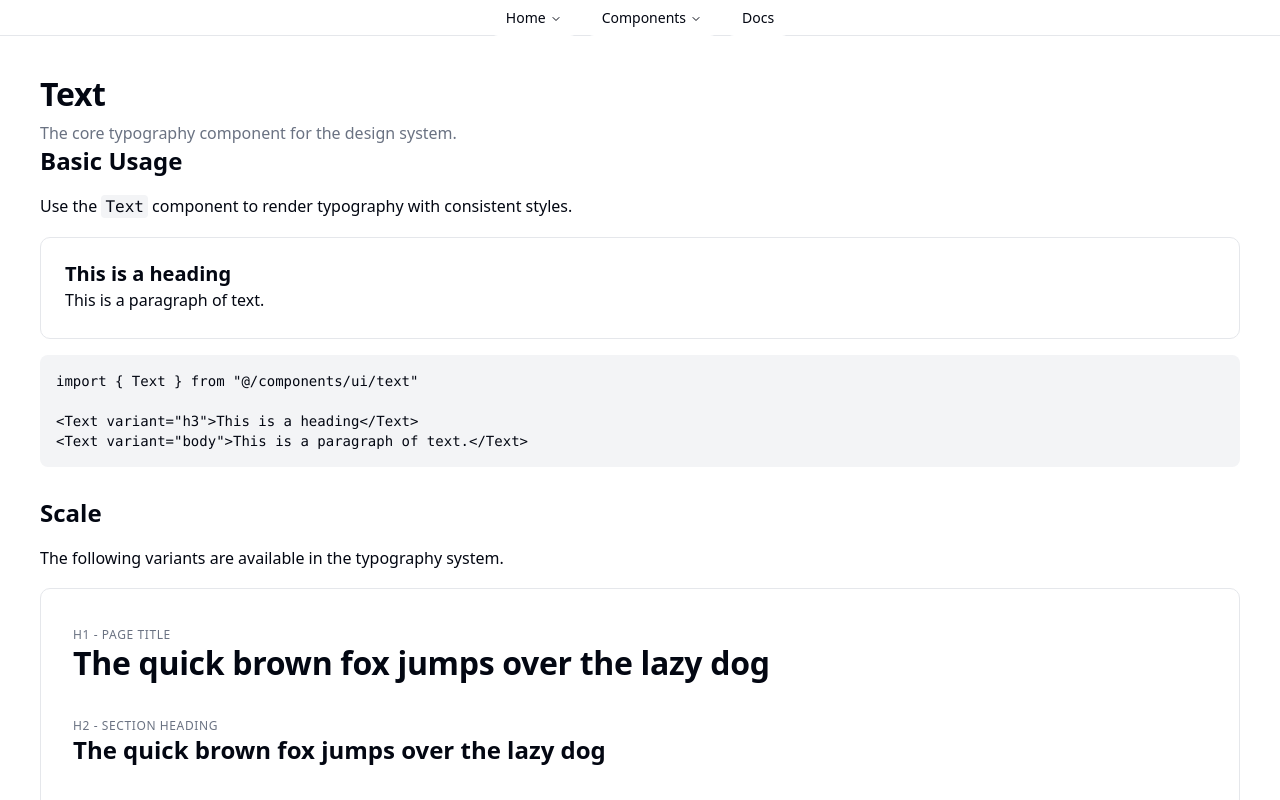
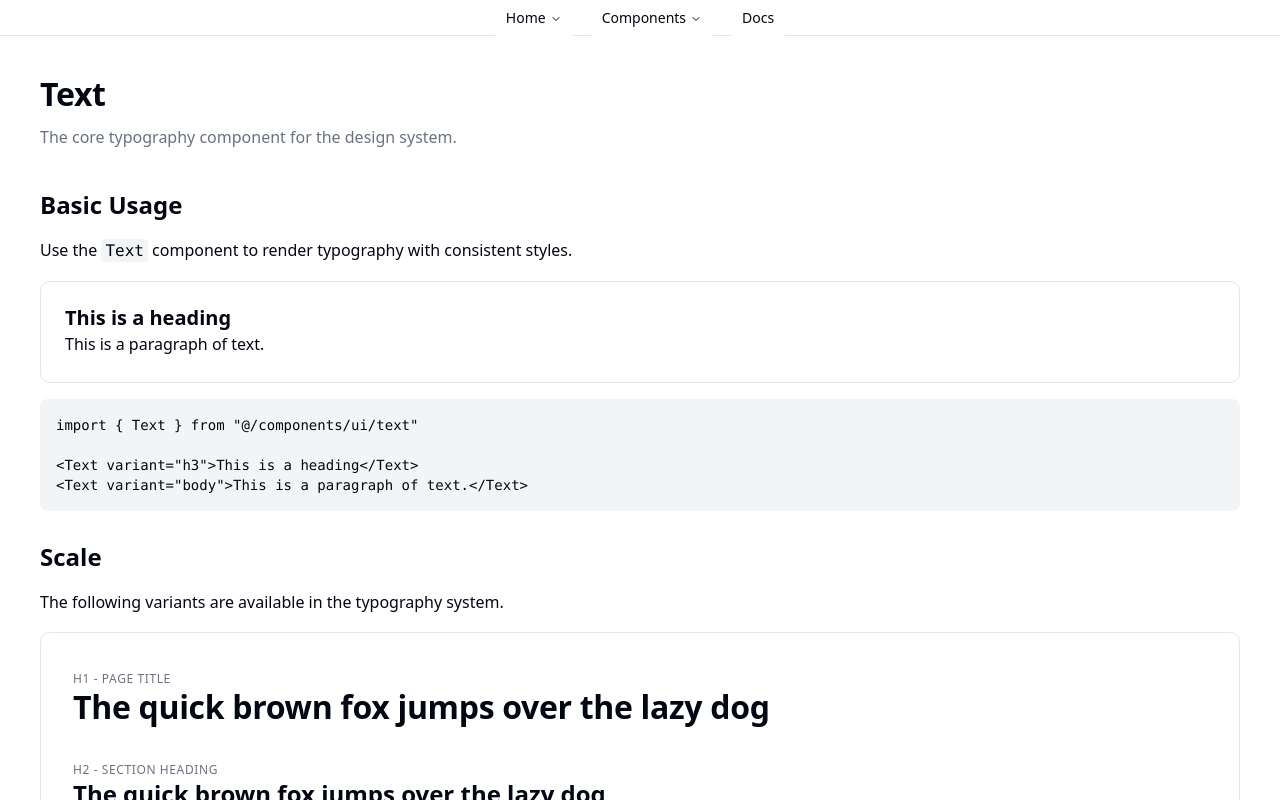
Before and after one commit to UofA-Blueprint/strata, a Next.js app: page /library/text in a window 1280 px wide. Shown: the top 800 px of the page. Built offline with nearby package versions, Linux system fonts and the light colour scheme.

Commit message:
:memo: update spacing in text doc

```diff
--- a/src/app/library/text/page.tsx
+++ b/src/app/library/text/page.tsx
@@ -2,8 +2,8 @@
 
 export default function TypographyPage() {
   return (
-    <div>
-      <div className="space-y-2">
+    <div className="space-y-10">
+      <div className="space-y-3">
         <Text variant="h1">Text</Text>
         <Text variant="body" className="text-muted-foreground">
           The core typography component for the design system.
```
